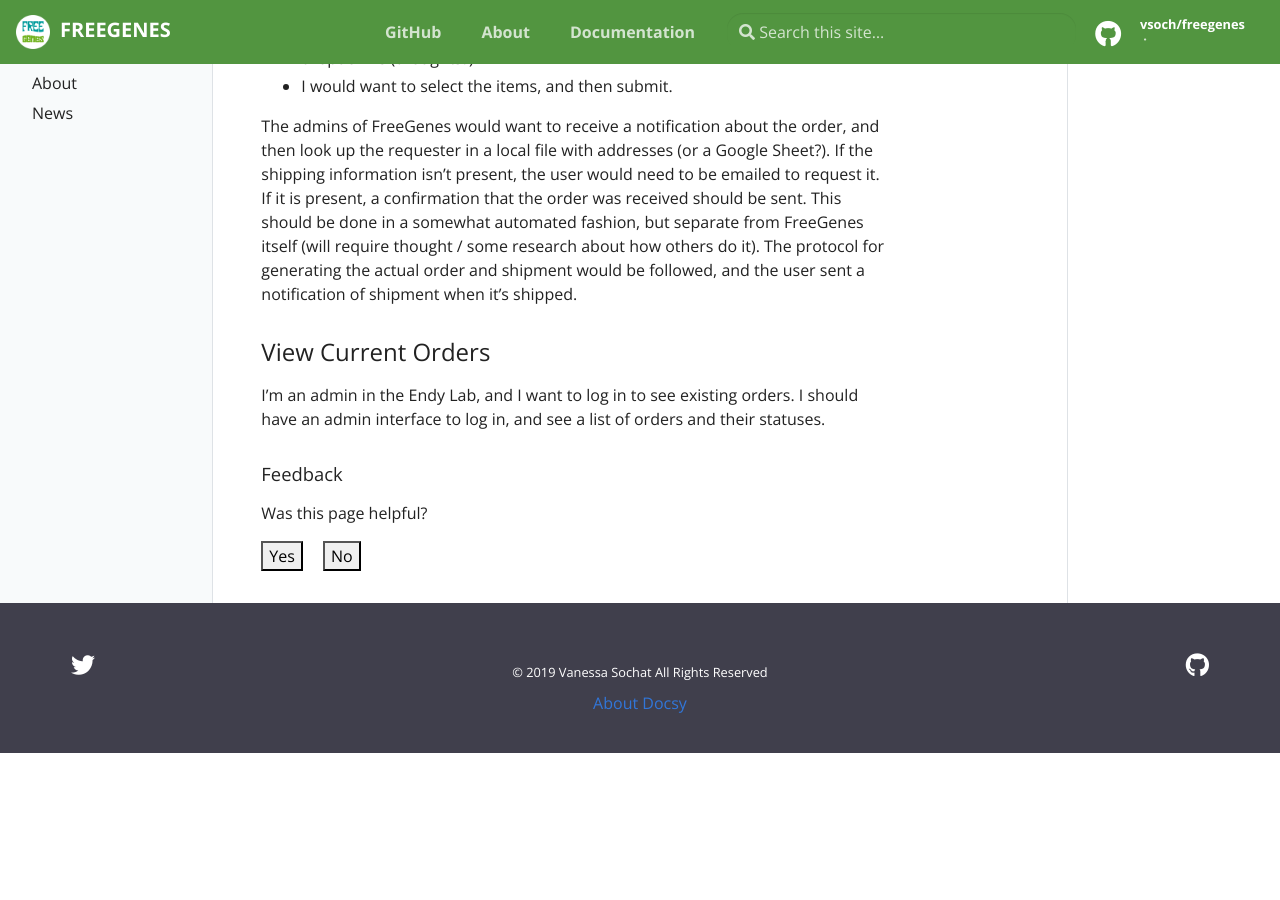
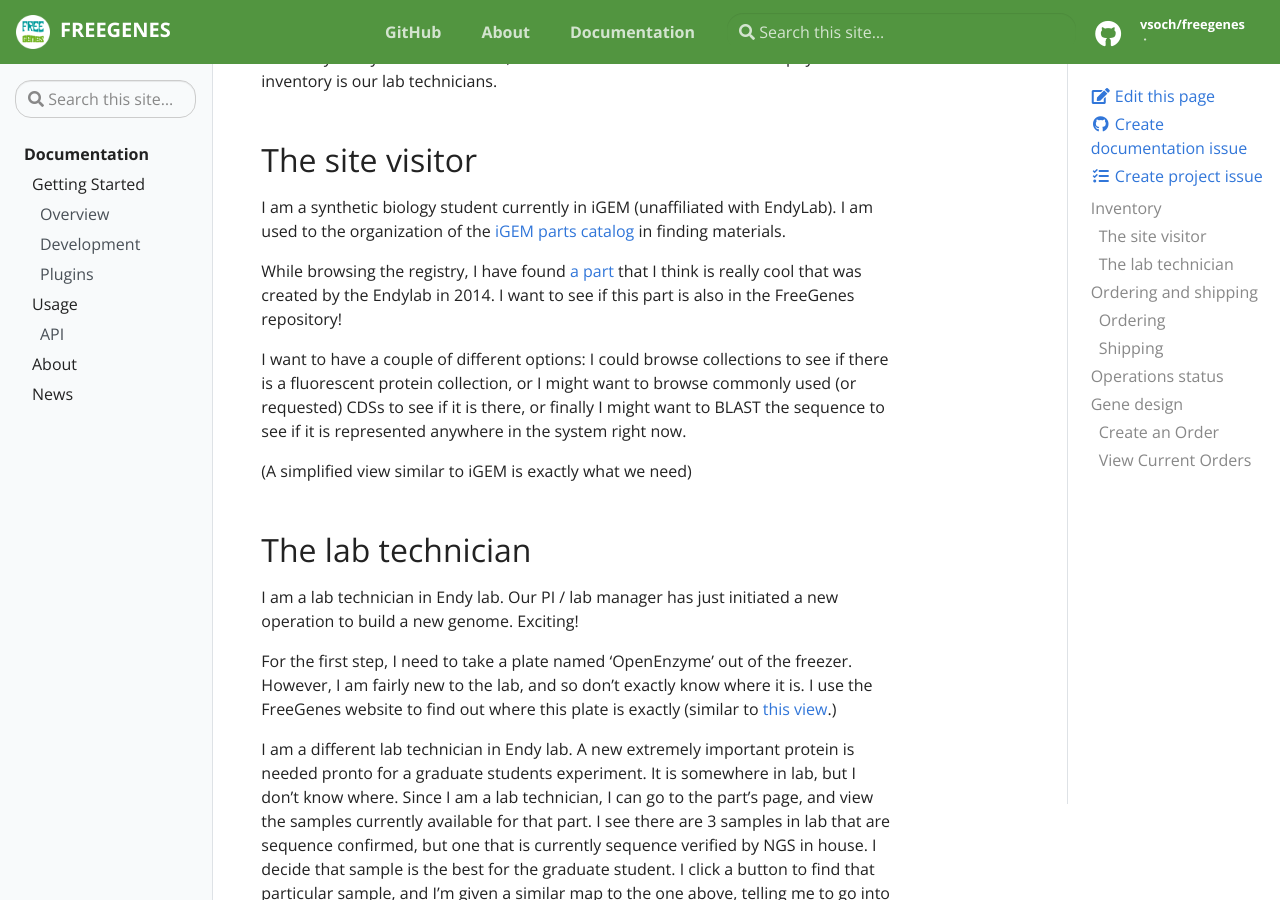
Before and after one commit to vsoch/freegenes, a Jekyll site: the page built from docs/_docs/development/user-stories.md, in a window 1280 px wide and 900 px high, scrolled down 509 px. Built offline with Jekyll 4.4.1, drawn with Linux system fonts in a browser that asks for light colours; before the commit the page ends 1262 px from its top, so only the background shows below that; some of the changed text lies outside the part shown.

Commit message:
Added 4 user stories

```diff
--- a/docs/_docs/development/user-stories.md
+++ b/docs/_docs/development/user-stories.md
@@ -9,6 +9,95 @@
 how a user would ideally interact with FreeGenes. We write User Stories to help
 guide the early development of FreeGenes, including the interface and views
 provided.
+
+
+There are 4 categories of views that we need:
+1. Inventory
+2. Ordering and shipping
+3. Operations status
+4. Gene design
+
+# Inventory
+Inventory refers to our virtual inventory (what parts we have) as well as our
+physical inventory (what samples of parts we have). The intended audience for
+our virtual inventory is any visitor of the site, while the intended audience
+for our physical inventory is our lab technicians.
+
+## The site visitor
+I am a synthetic biology student currently in iGEM (unaffiliated with EndyLab). I am used to the organization
+of the [iGEM parts catalog](http://parts.igem.org/Catalog) in finding materials.
+
+While browsing the registry, I have found [a part](http://parts.igem.org/wiki/index.php?title=Part:BBa_J97001) that I think is really cool
+that was created by the Endylab in 2014. I want to see if this part is also in
+the FreeGenes repository!
+
+I want to have a couple of different options: I could browse collections to see
+if there is a fluorescent protein collection, or I might want to browse commonly
+used (or requested) CDSs to see if it is there, or finally I might want to BLAST
+the sequence to see if it is represented anywhere in the system right now.
+
+(A simplified view similar to iGEM is exactly what we need)
+
+## The lab technician
+I am a lab technician in Endy lab. Our PI / lab manager has just initiated a
+new operation to build a new genome. Exciting!
+
+For the first step, I need to take a plate named 'OpenEnzyme' out of the freezer.
+However, I am fairly new to the lab, and so don't exactly know where it is. I use
+the FreeGenes website to find out where this plate is exactly (similar to [this view](https://api.freegenes.org/containers/tree_view_full/).)
+
+
+I am a different lab technician in Endy lab. A new extremely important protein
+is needed pronto for a graduate students experiment. It is somewhere in lab, but
+I don't know where. Since I am a lab technician, I can go to the part's page, and view
+the samples currently available for that part. I see there are 3 samples in lab that are
+sequence confirmed, but one that is currently sequence verified by NGS in house. I decide
+that sample is the best for the graduate student. I click a button to find that particular
+sample, and I'm given a similar map to the one above, telling me to go into the FreezerHall->
+FearlessWanderer->Shelf_4->Rack_2->23w->A1. I go scrape a little bit of glycerol stock from
+that location, and give it to the graduate student.
+
+# Ordering and shipping
+Ordering and shipping are two different but closely related topics. On one side,
+people should be able to come onto our website and order distributions, and on the
+other side, we need to fulfill those requests by shipping those distributions
+physically.
+
+## Ordering
+I am the "site visitor" from the Invetory section. I have found the part I was looking for, JuniperGFP!
+It turns out that that part is part of 3 different distributions - "OpenEnzyme", "Fluorescent proteins",
+and "Reporters". I open all those 3 distribution links to take a look at which one would work for me.
+OpenEnzyme has mostly irrelevant enzymes, reporters is too broad, but fluorescent proteins distribution
+has exactly what I'm looking for.
+
+On the fluorescent protein distribution page, I click "add to cart".
+
+(After this point, a demonstration of what an actual plasmid order page looks like
+would be appropriate. For this example, we'll use Addgene. This includes
+getting the OpenMTA signed)
+
+## Shipping
+I am the lab Shipper! Taking mostly from email example:
+
+I check to make sure the MTA has been signed correctly from the previous steps.
+
+If the MTAs have been properly signed, I generate a shipping label through shippo
+or through our system.
+
+I then pull out the actual plates from the freezer and scan their respective QR codes. Our system
+confirms the plates that are going out using the QR codes. Once all the plates are packed,
+the system confirms that the shipment is complete / packed, and forwards a confirmation email
+to the recipient.
+
+# Operations status
+
+# Gene design
+
+
+
+
+
+
 
 ### Create an Order
 
```
